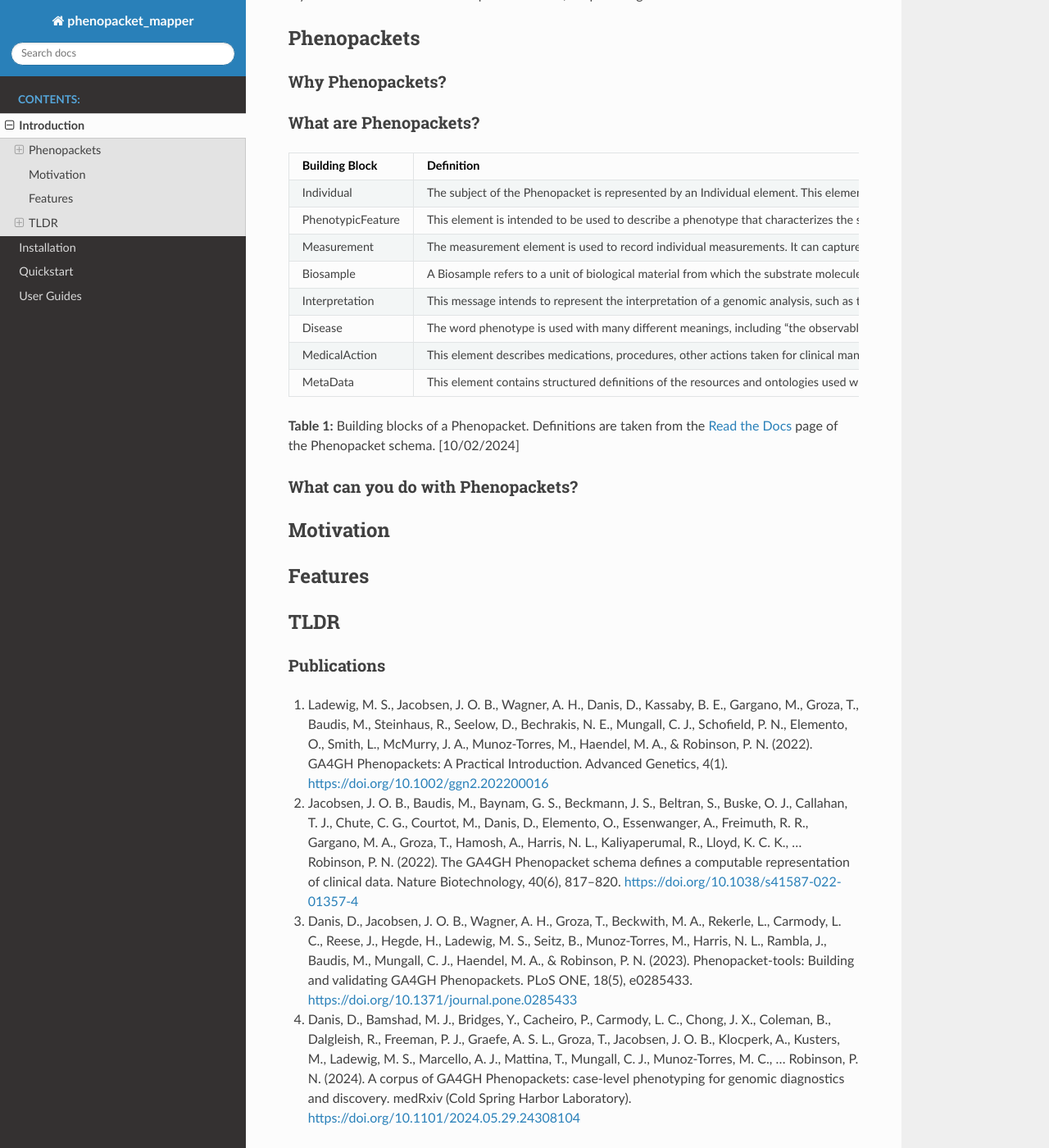
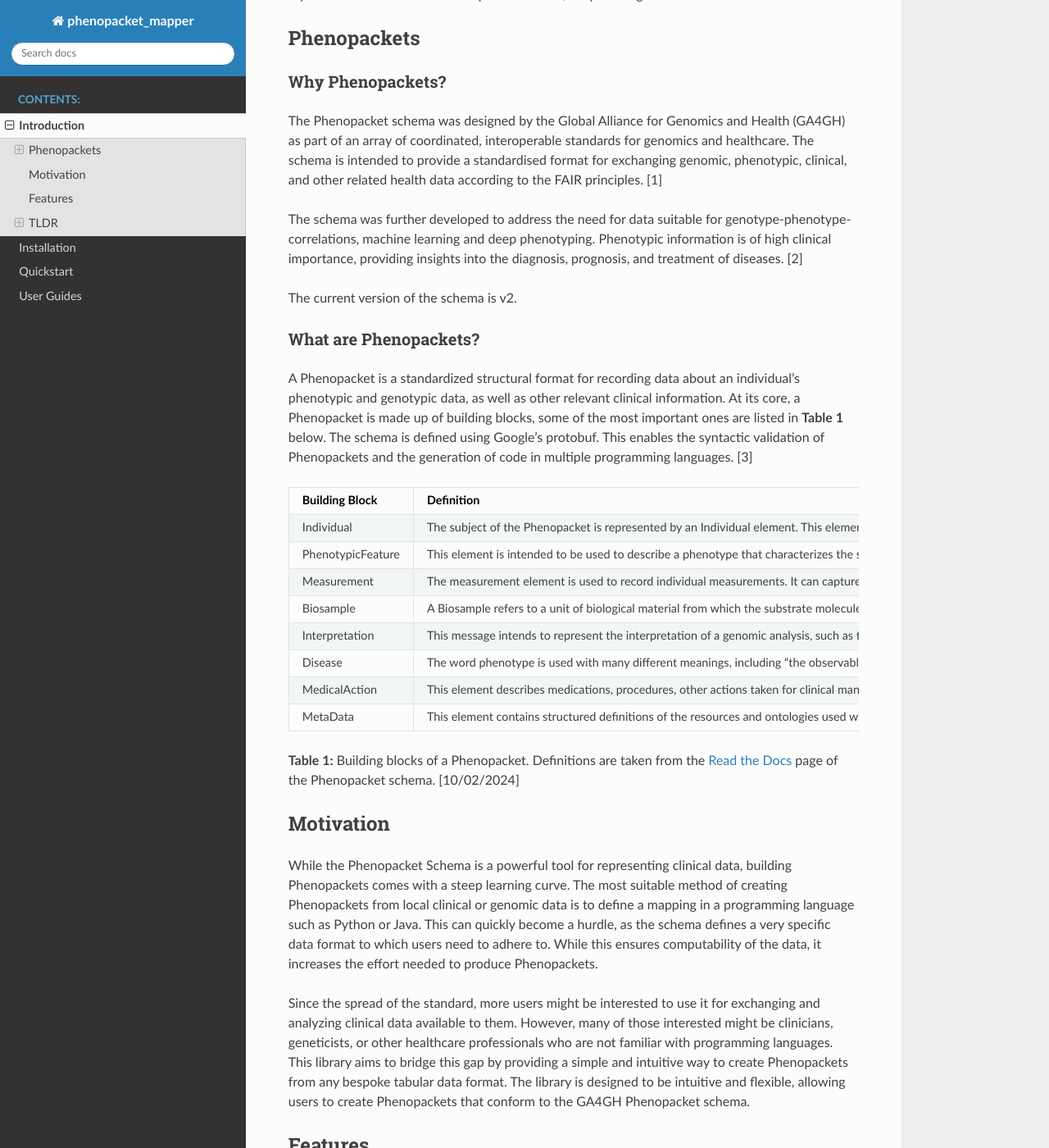
Before and after one commit to BIH-CEI/rarelink_phenopacket_mapper, a Sphinx documentation site: the page built from docs/introduction.rst, in a window 1280 px wide and 1400 px high, scrolled down 418 px. Shown: the whole window at 82% size. Built offline with Sphinx 7.4.7 and the Read the Docs theme 2.0.0, drawn with Linux system fonts in a browser that asks for light colours; pages that are not in the unit, such as notebooks, are missing from menus; some of the changed text lies outside the part shown.

Commit message:
wrote more on phenopackets, the motivation and tldr

```diff
--- a/docs/introduction.rst
+++ b/docs/introduction.rst
@@ -18,9 +18,23 @@
 
 Why Phenopackets?
 ~~~~~~~~~~~~~~~~~
+The Phenopacket schema was designed by the Global Alliance for Genomics and Health (GA4GH) as part of an array of
+coordinated, interoperable standards for genomics and healthcare. The schema is intended to provide a standardised
+format for exchanging genomic, phenotypic, clinical, and other related health data according to the FAIR principles. [1]
+
+The schema was further developed to address the need for data suitable for genotype-phenotype-correlations, machine
+learning and deep phenotyping. Phenotypic information is of high clinical importance, providing insights into the
+diagnosis, prognosis, and treatment of diseases. [2]
+
+The current version of the schema is v2.
 
 What are Phenopackets?
 ~~~~~~~~~~~~~~~~~~~~~~
+
+A Phenopacket is a standardized structural format for recording data about an individual's phenotypic and genotypic
+data, as well as other relevant clinical information. At its core, a Phenopacket is made up of building blocks, some of
+the most important ones are listed in **Table 1** below. The schema is defined using Google's protobuf. This enables
+the syntactic validation of Phenopackets and the generation of code in multiple programming languages. [3]
 
 +-------------------+----------------------------------------------------------------------------------------------------------------------------------------------------------------------------------------------------------------------------------------------------------------------------------------------------------------------------------------------------------------------------------------------------------------------------------------------------------------------------------------------------------------------------------------------------+
 | Building Block    | Definition                                                                                                                                                                                                                                                                                                                                                                                                                                                                                                                                         |
@@ -45,20 +59,33 @@
 **Table 1:** Building blocks of a Phenopacket. Definitions are taken from the `Read the Docs`_ page of the Phenopacket
 schema. [10/02/2024]
 
-
-What can you do with Phenopackets?
-~~~~~~~~~~~~~~~~~~~~~~~~~~~~~~~~~~
-
 .. _`Motivation Section`:
 
 Motivation
 ----------
+
+While the Phenopacket Schema is a powerful tool for representing clinical data, building Phenopackets comes with a steep
+learning curve. The most suitable method of creating Phenopackets from local clinical or genomic data is to define a
+mapping in a programming language such as Python or Java. This can quickly become a hurdle, as the schema defines a very
+specific data format to which users need to adhere to. While this ensures computability of the data, it increases the
+effort needed to produce Phenopackets.
+
+Since the spread of the standard, more users might be interested to use it for exchanging and analyzing clinical data
+available to them. However, many of those interested might be clinicians, geneticists, or other healthcare professionals
+who are not familiar with programming languages. This library aims to bridge this gap by providing a simple and
+intuitive way to create Phenopackets from any bespoke tabular data format. The library is designed to be intuitive and
+flexible, allowing users to create Phenopackets that conform to the GA4GH Phenopacket schema.
 
 Features
 --------
 
 TLDR
 ----
+* Phenopackets are a data standard for exchanging bundled information on the genotype, phenotype, and other clinical data of an individual.
+* Phenopackets are build to be both machine- and human-readable, and to enable analysis by SotA algorithms such as Machine Learning.
+* Creating Phenopackets from local data can be a challenge, especially to non-programmers, such as clinicians.
+* This library is intended to bridge the gap between the technical definition of the schema and its end users, facilitating the creation of Phenopackets.
+* Features include parsing of simple and complex data types (e.g., dates or ontology concepts), automated mapping to the schema, and post-validation of the created Phenopackets.
 
 
 Publications
```
